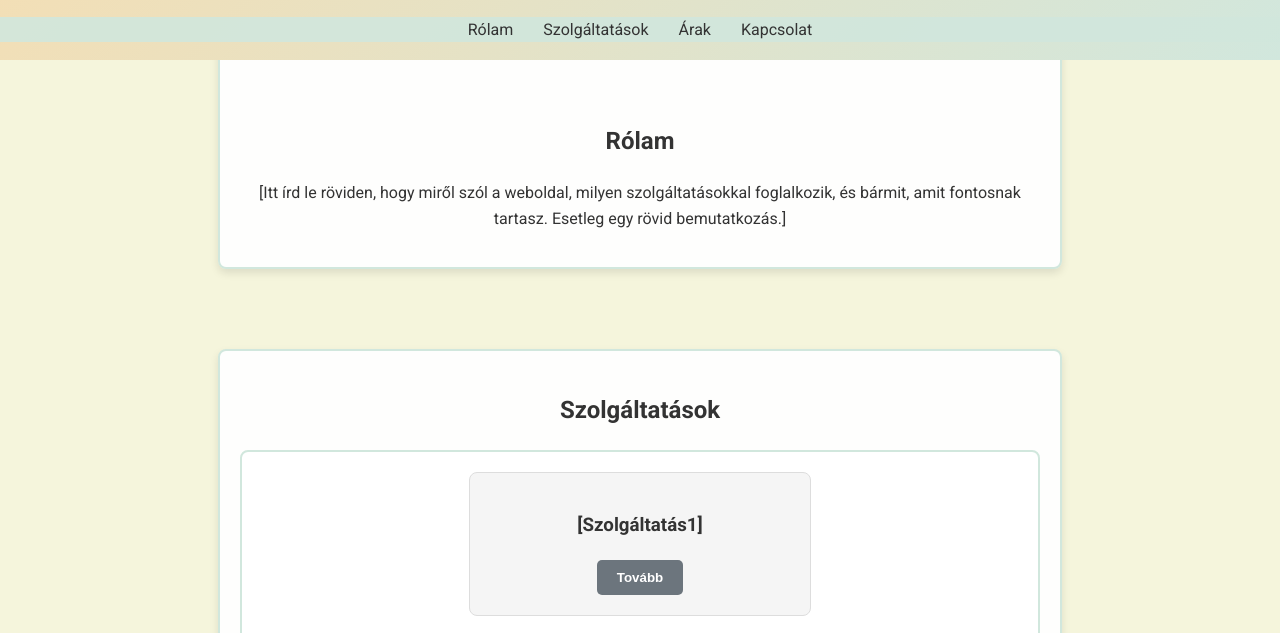
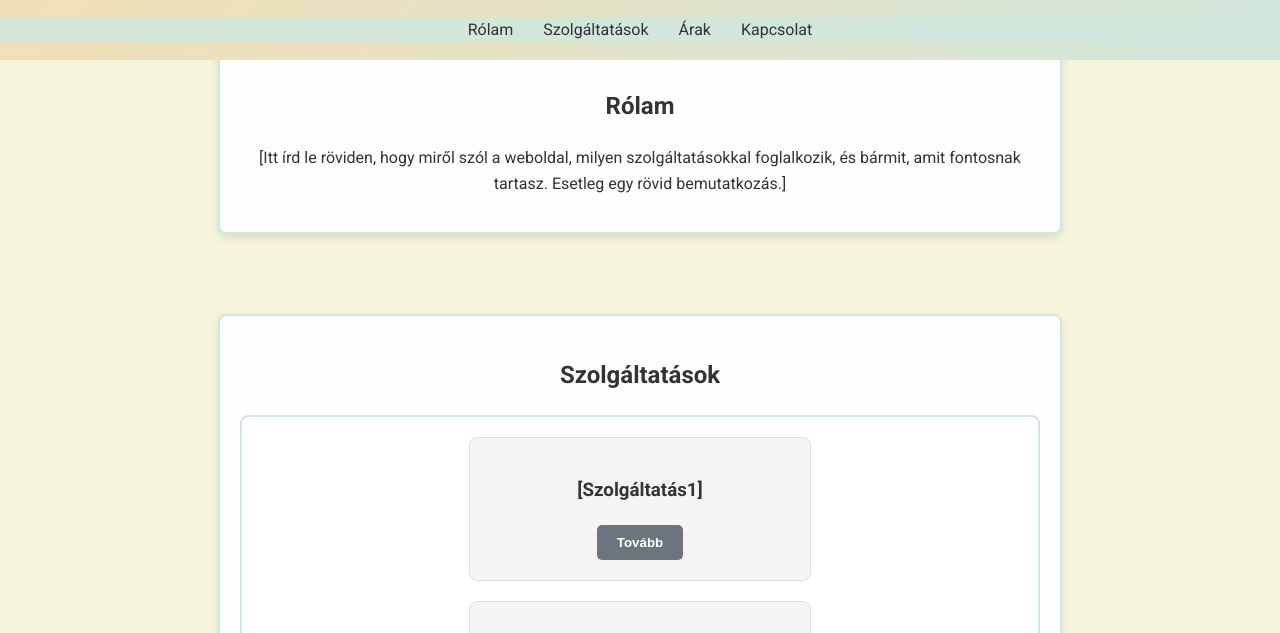
Before and after one commit to HiI3rid/HiI3rid.github.io, a plain HTML site: page index.html in a window 1280 px wide. Shown: the part 105-738 px from the top of the page. Drawn offline with Linux system fonts and the light colour scheme.

Commit message:
Update styles.css

```diff
--- a/styles.css
+++ b/styles.css
@@ -54,7 +54,8 @@ nav ul li a {
 }
 
 section#about {
-    padding-top: 125px; /* Felső padding beállítása a fejléc magasságának kompenzálásához */
+    margin-top: 150px; /* Ezzel csak vizuálisan toljuk le a szekciót a fejléc alól */
+    padding-top: 20px; /* Csak annyi padding maradjon, amennyi a tartalomnak kell */
 }
 
 section {
```
